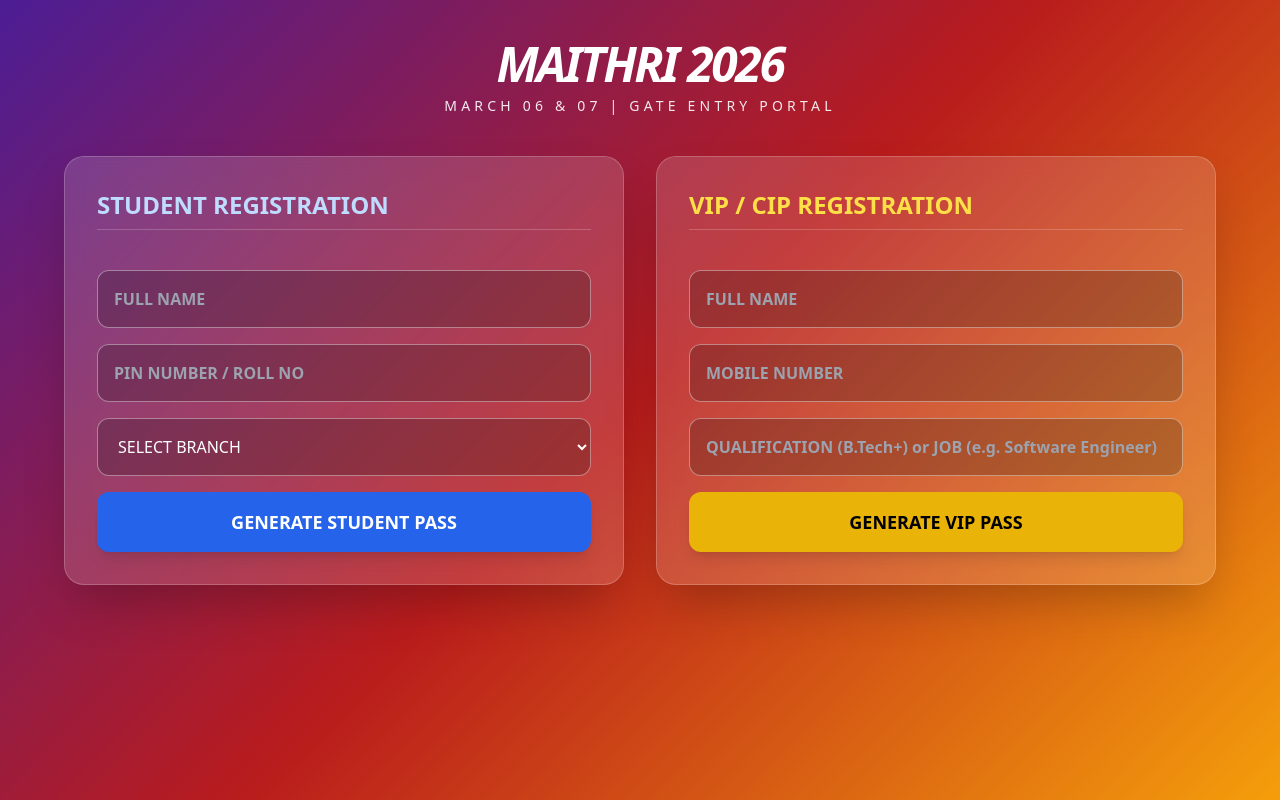
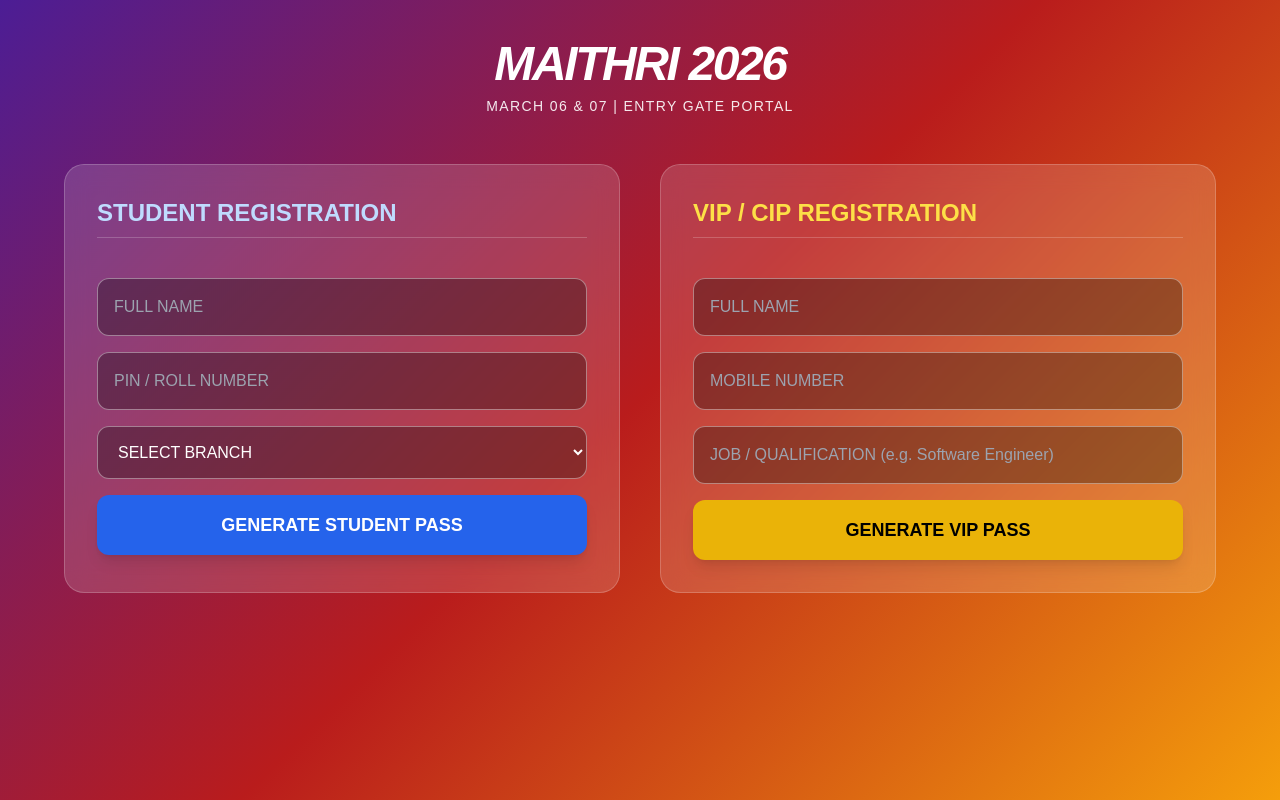
Before and after one commit to cherry8309185861-svg/maithri_fest_2026, a Flask app: page / in a window 1280 px wide. Run offline with Flask 3, Linux system fonts and the light colour scheme; some libraries are stand-ins or nearby versions.

Commit message:
Update index.html

```diff
--- a/templates/index.html
+++ b/templates/index.html
@@ -6,48 +6,48 @@
     <title>Maithri 2026 Portal</title>
     <script src="https://cdn.tailwindcss.com"></script>
     <style>
-        body { background: linear-gradient(135deg, #4c1d95, #b91c1c, #f59e0b); min-height: 100vh; color: white; }
-        .glass { background: rgba(255, 255, 255, 0.15); backdrop-filter: blur(10px); border: 1px solid rgba(255, 255, 255, 0.2); border-radius: 20px; }
-        input, select { background: rgba(0,0,0,0.2) !important; border: 1px solid rgba(255,255,255,0.4) !important; color: white !important; }
-        input::placeholder { color: #fca5a5; font-weight: bold; }
+        body { background: linear-gradient(135deg, #4c1d95, #b91c1c, #f59e0b); min-height: 100vh; color: white; font-family: sans-serif; }
+        .glass { background: rgba(255, 255, 255, 0.15); backdrop-filter: blur(12px); border: 1px solid rgba(255, 255, 255, 0.2); border-radius: 20px; }
+        input, select { background: rgba(0,0,0,0.3) !important; border: 1px solid rgba(255,255,255,0.4) !important; color: white !important; font-weight: bold; }
+        input::placeholder { color: #fecaca; }
     </style>
 </head>
 <body class="p-4 md:p-10">
-    <div class="text-center mb-10">
+    <div class="text-center mb-12">
         <h1 class="text-5xl font-black tracking-tighter italic">MAITHRI 2026</h1>
-        <p class="uppercase tracking-[0.3em] text-sm opacity-90 mt-2">March 06 & 07 | Gate Entry Portal</p>
+        <p class="uppercase tracking-widest text-sm opacity-90 mt-2">March 06 & 07 | Entry Gate Portal</p>
     </div>
 
     {% if success %}
-    <div class="max-w-md mx-auto glass p-6 mb-10 text-center border-2 border-white animate-pulse">
-        <h2 class="text-2xl font-bold">Registration Successful!</h2>
-        <a href="/download_ticket/{{ name }}/{{ val }}/{{ info }}/{{ category }}" class="mt-4 inline-block bg-white text-red-700 px-8 py-3 rounded-full font-black uppercase shadow-2xl">Download QR Pass</a>
+    <div class="max-w-md mx-auto glass p-6 mb-10 text-center border-2 border-white animate-bounce">
+        <h2 class="text-xl font-bold">Registration Successful!</h2>
+        <a href="/download_ticket/{{ name }}/{{ val }}/{{ info }}/{{ category }}" class="mt-4 inline-block bg-white text-red-700 px-8 py-3 rounded-full font-black shadow-2xl">Download QR Pass</a>
     </div>
     {% endif %}
 
-    <div class="grid md:grid-cols-2 gap-8 max-w-6xl mx-auto">
-        <div class="glass p-8 shadow-2xl">
-            <h2 class="text-2xl font-bold mb-6 border-b border-white/20 pb-2 text-blue-200">STUDENT REGISTRATION</h2>
+    <div class="grid lg:grid-cols-2 gap-10 max-w-6xl mx-auto">
+        <div class="glass p-8">
+            <h2 class="text-2xl font-bold mb-6 text-blue-200 border-b border-white/20 pb-2">STUDENT REGISTRATION</h2>
             <form action="/register" method="POST" class="space-y-4">
                 <input type="hidden" name="category" value="student">
-                <input type="text" name="name" required placeholder="FULL NAME" class="w-full p-4 rounded-xl outline-none focus:ring-2 ring-white">
-                <input type="text" name="pin" required placeholder="PIN NUMBER / ROLL NO" class="w-full p-4 rounded-xl outline-none">
+                <input type="text" name="name" required placeholder="FULL NAME" class="w-full p-4 rounded-xl outline-none">
+                <input type="text" name="pin" required placeholder="PIN / ROLL NUMBER" class="w-full p-4 rounded-xl outline-none">
                 <select name="branch" required class="w-full p-4 rounded-xl outline-none">
                     <option value="" disabled selected>SELECT BRANCH</option>
-                    <option>CSE</option><option>ECE</option><option>EEE</option><option>MECH</option><option>CIVIL</option>
+                    <option>CSE</option><option>ECE</option><option>MECH</option><option>CIVIL</option><option>EEE</option>
                 </select>
-                <button class="w-full bg-blue-600 hover:bg-blue-500 py-4 rounded-xl font-black text-lg shadow-lg transition">GENERATE STUDENT PASS</button>
+                <button class="w-full bg-blue-600 hover:bg-blue-500 py-4 rounded-xl font-black text-lg shadow-lg">GENERATE STUDENT PASS</button>
             </form>
         </div>
 
-        <div class="glass p-8 shadow-2xl">
-            <h2 class="text-2xl font-bold mb-6 border-b border-white/20 pb-2 text-yellow-300">VIP / CIP REGISTRATION</h2>
+        <div class="glass p-8">
+            <h2 class="text-2xl font-bold mb-6 text-yellow-300 border-b border-white/20 pb-2">VIP / CIP REGISTRATION</h2>
             <form action="/register" method="POST" class="space-y-4">
                 <input type="hidden" name="category" value="vip">
-                <input type="text" name="name" required placeholder="FULL NAME" class="w-full p-4 rounded-xl outline-none focus:ring-2 ring-white">
+                <input type="text" name="name" required placeholder="FULL NAME" class="w-full p-4 rounded-xl outline-none">
                 <input type="text" name="mobile" required placeholder="MOBILE NUMBER" class="w-full p-4 rounded-xl outline-none">
-                <input type="text" name="job_info" required placeholder="QUALIFICATION (B.Tech+) or JOB (e.g. Software Engineer)" class="w-full p-4 rounded-xl outline-none">
-                <button class="w-full bg-yellow-500 hover:bg-yellow-400 text-black py-4 rounded-xl font-black text-lg shadow-lg transition">GENERATE VIP PASS</button>
+                <input type="text" name="job_info" required placeholder="JOB / QUALIFICATION (e.g. Software Engineer)" class="w-full p-4 rounded-xl outline-none">
+                <button class="w-full bg-yellow-500 text-black hover:bg-yellow-400 py-4 rounded-xl font-black text-lg shadow-lg">GENERATE VIP PASS</button>
             </form>
         </div>
     </div>
```
